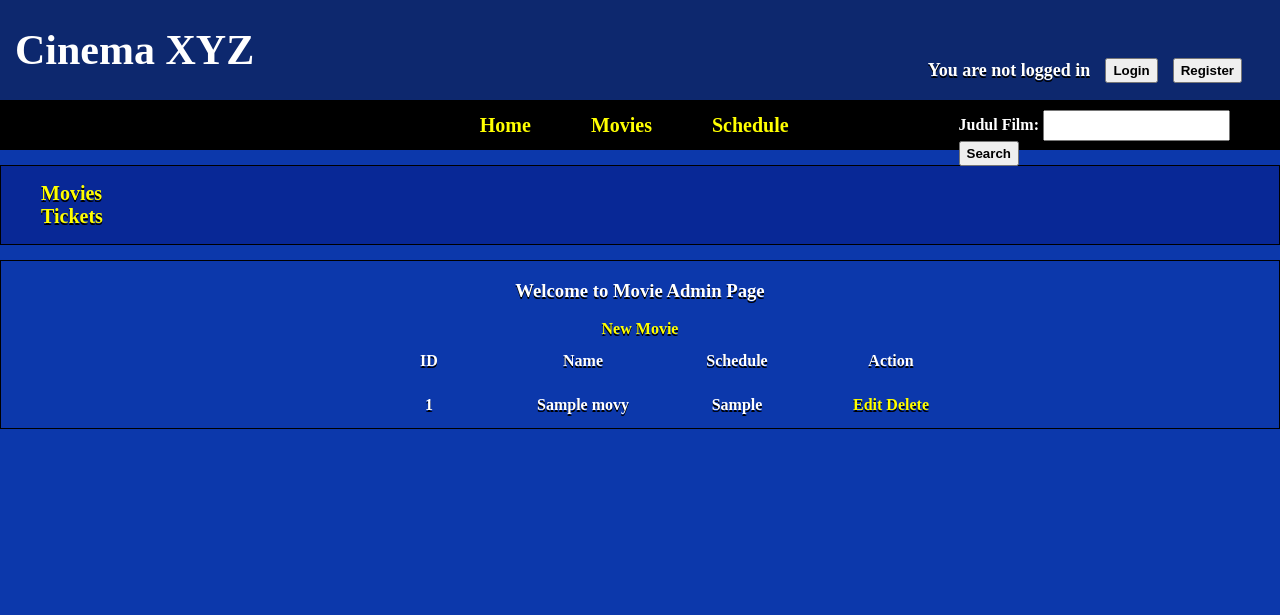
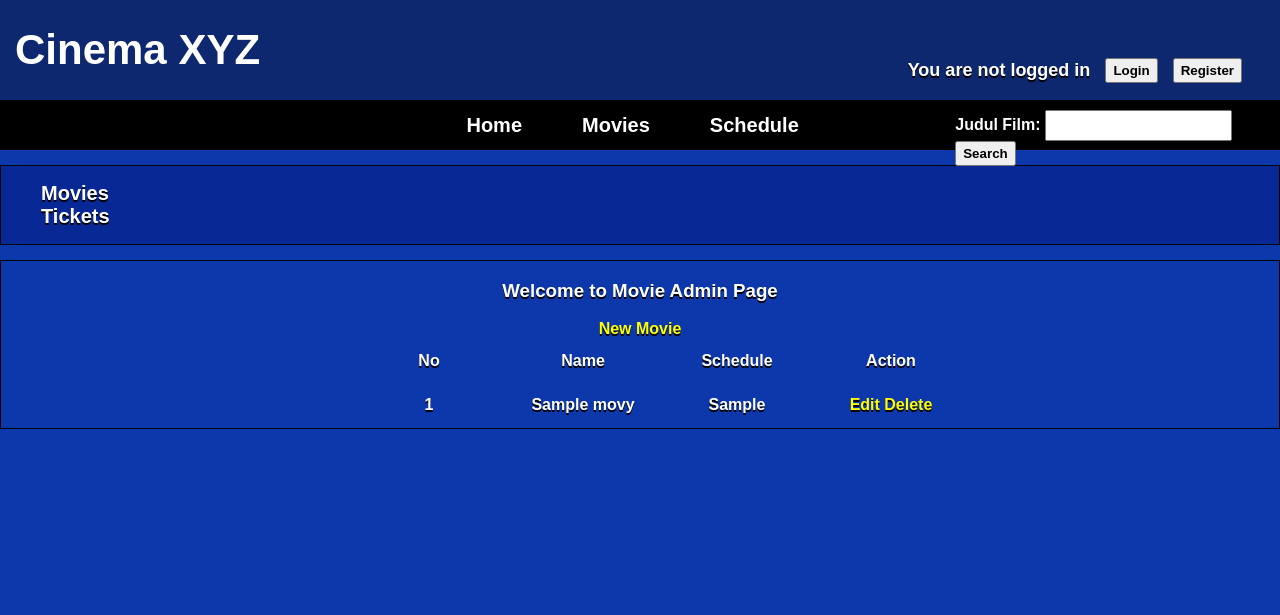
Before and after one commit to DarrenRusly/Flask-Simple-Theater-WebApp, a Flask app: page /admin/movies in a window 1280 px wide. Shown: the top 615 px of the page. Run offline with Flask 2, Linux system fonts and the light colour scheme; tables that the repository leaves empty or names only in its code hold one stand-in row (values such as "Sample post").

Commit message:
Update css and db

```diff
--- a/database/db.py
+++ b/database/db.py
@@ -7,7 +7,7 @@ class DB:
             'host': 'localhost',
             'user': 'root',
             'password': '',
-            'database': 'cinema_xyz'
+            'database': 'cin_xyz'
         }
         self.conn = mysql.connector.connect(**dbconfig)
         self.cursor = self.conn.cursor()
--- a/static/stylesheets/style.css
+++ b/static/stylesheets/style.css
@@ -1,11 +1,12 @@
 * {
+    font-family: Arial, Helvetica, sans-serif;
     color:white;
     font-weight: 700;
     text-decoration: none;
 }
 
 a {
-    color:yellow;
+    color:white;
     text-shadow: 0px 1.5px black;
 }
 
--- a/templates/movie/movie_admin.html
+++ b/templates/movie/movie_admin.html
@@ -7,7 +7,7 @@
     <a href="/admin/movies/edit">New Movie</a>
     <table class="movie_edit">
         <thead>
-            <th>ID</th>
+            <th>No</th>
             <th>Name</th>
             <th>Schedule</th>
             <th>Action</th>
--- a/ticket/ticket_dal.py
+++ b/ticket/ticket_dal.py
@@ -7,8 +7,9 @@ class TicketDal:
 
     def create(self, mov):
         for x in range(5):
-            _SQL = f"INSERT INTO tickets(seat_code, movie_id, schedule, bought) values('{x+1}', {mov.id}, '{mov.schedule}', 0)"
+            _SQL = f"INSERT INTO tickets(movie_id, schedule, seat_code, bought) values({mov.id}, '{mov.schedule}', '{x+1}', 0)"
             _lastId = self.db.do_insert(_SQL)
+            print(x)
         self.reset_increment()
         self.db.close()
         return _lastId
--- a/ticket/ticket_edit.py
+++ b/ticket/ticket_edit.py
@@ -1,7 +1,7 @@
 
 class TicketEdit:
 
-    def __init__(self, id, seat, movId, sch, bought):
+    def __init__(self, id, movId, sch, seat, bought):
         self.id = id
         self.seat = seat
         self.mov_id = movId
```
